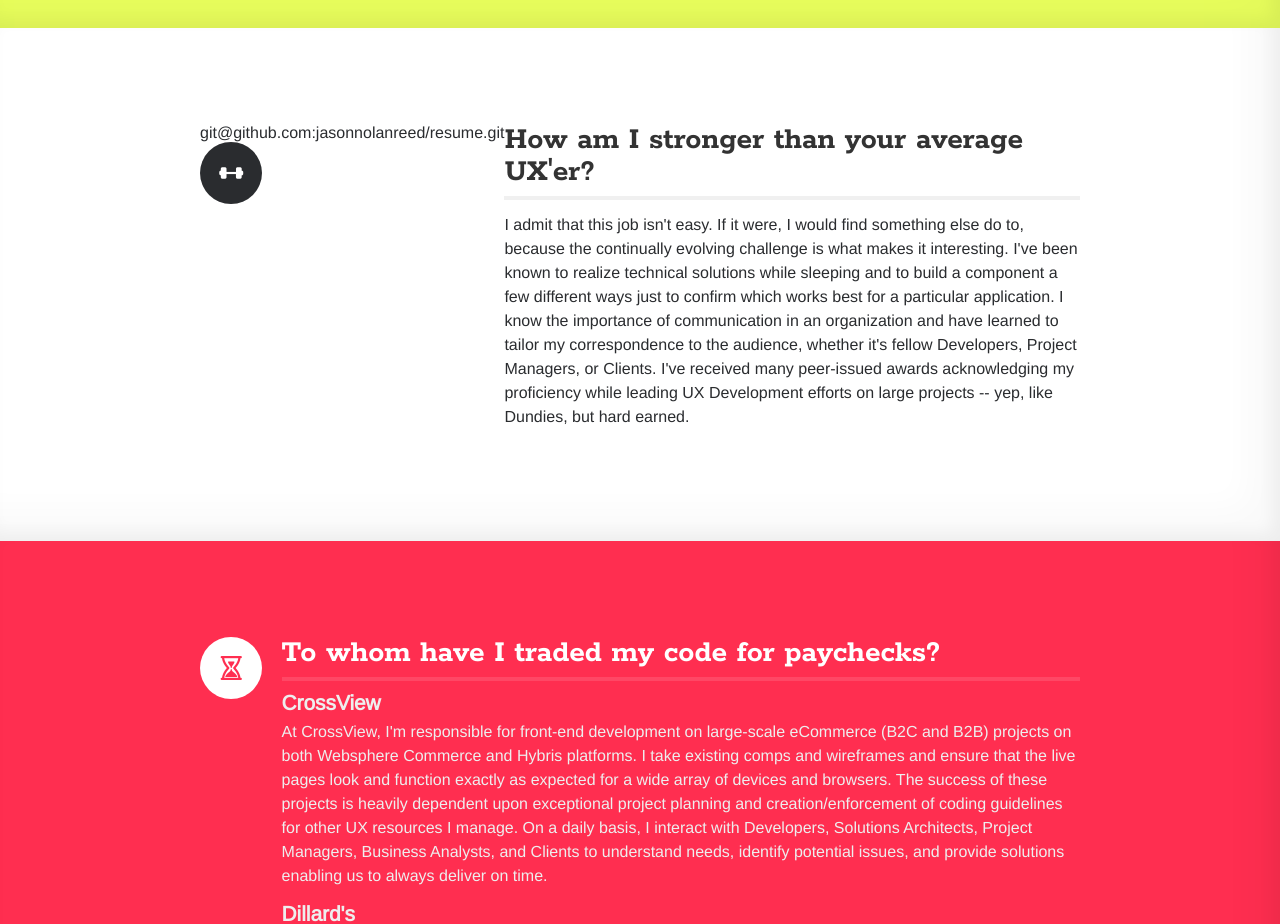
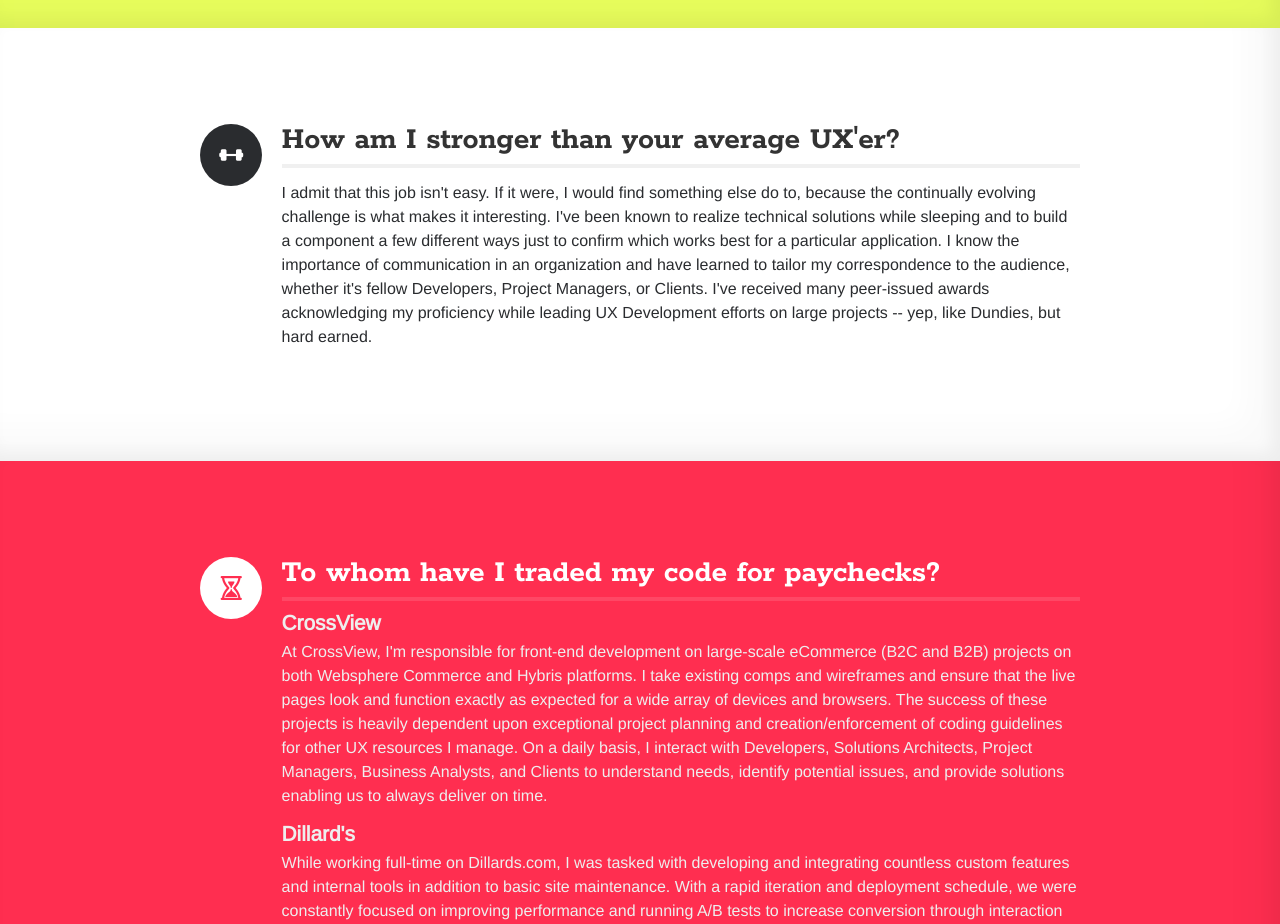
Before and after one commit to jasonnolanreed/resume, a plain HTML site: page index.html in a window 1280 px wide. Shown: the part 2100-3024 px from the top of the page. Drawn offline with nearby package versions, Linux system fonts and the light colour scheme.

Commit message:
Remove stray text from page

```diff
--- a/index.html
+++ b/index.html
@@ -106,7 +106,7 @@
 		<div class="table">
 			<section class="strengths table-cell half">
 				<div class="content-container table">
-					<div class="table-cell">git@github.com:jasonnolanreed/resume.git
+					<div class="table-cell">
 						<i class="icon-weight"></i>
 					</div>
 					<div class="table-cell expand">
```
